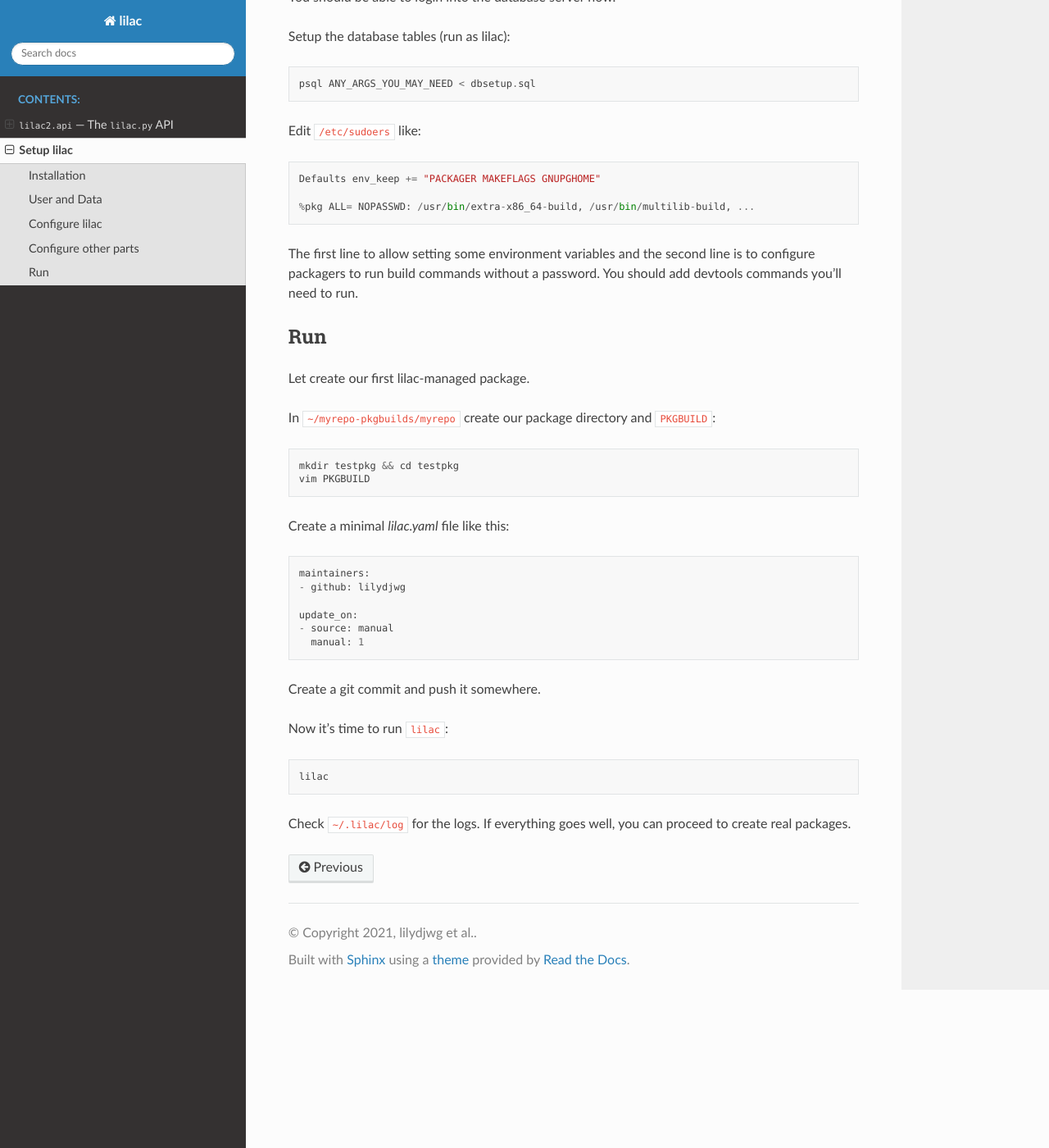
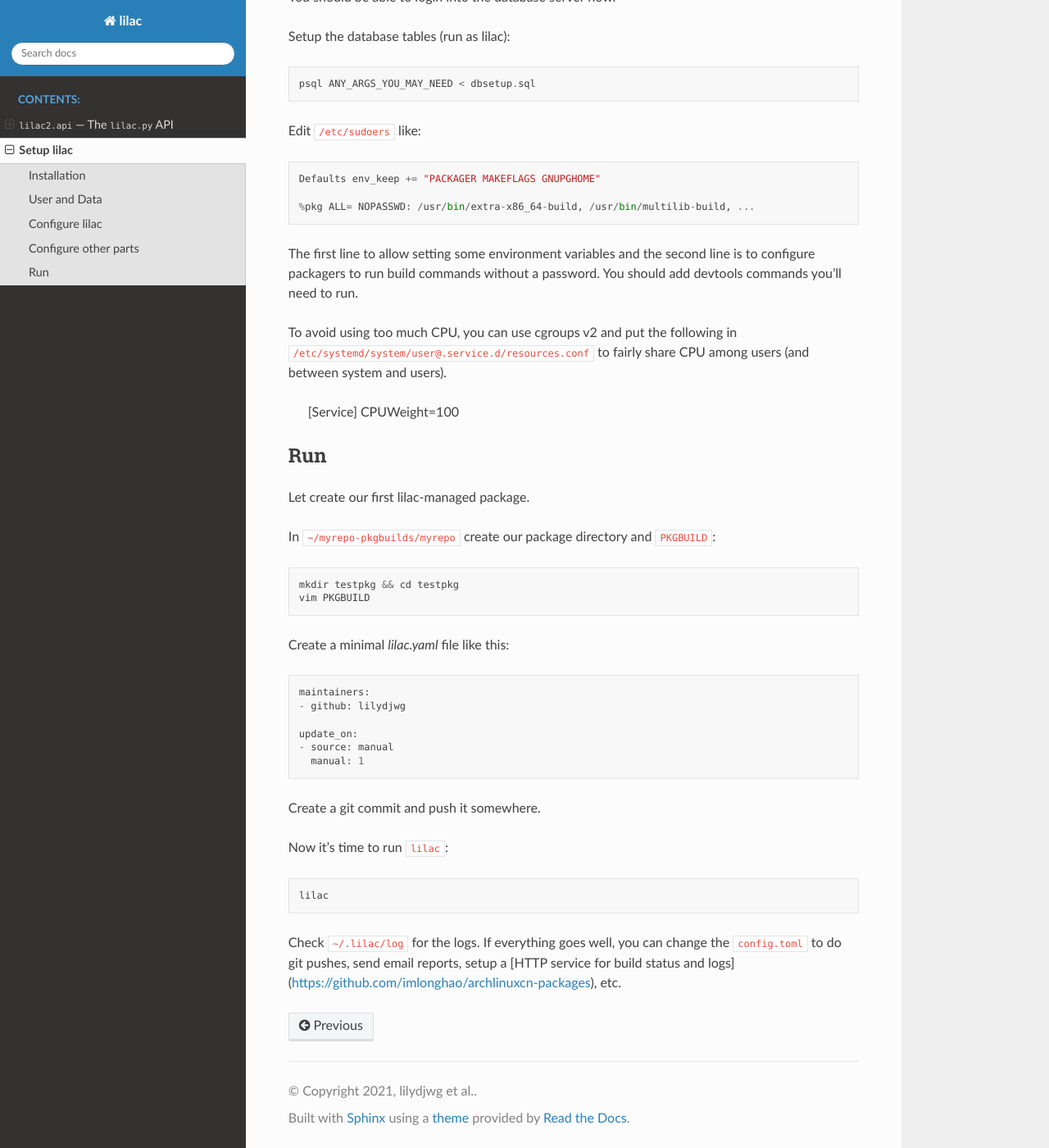
Before and after one commit to archlinuxcn/lilac, a Sphinx documentation site: the page built from docs/setup.rst, in a window 1280 px wide and 1400 px high, scrolled down 3718 px. Shown: the whole window at 82% size. Built offline with Sphinx 7.4.7 and the Read the Docs theme 2.0.0, drawn with Linux system fonts in a browser that asks for light colours.

Commit message:
update setup.rst

```diff
--- a/docs/setup.rst
+++ b/docs/setup.rst
@@ -145,6 +145,10 @@ Edit ``/etc/sudoers`` like::
 
 The first line to allow setting some environment variables and the second line is to configure packagers to run build commands without a password. You should add devtools commands you'll need to run.
 
+To avoid using too much CPU, you can use cgroups v2 and put the following in ``/etc/systemd/system/user@.service.d/resources.conf`` to fairly share CPU among users (and between system and users).
+
+  [Service]
+  CPUWeight=100
 
 Run
 ---
@@ -175,4 +179,4 @@ Now it's time to run ``lilac``::
 
   lilac
 
-Check ``~/.lilac/log`` for the logs. If everything goes well, you can proceed to create real packages.
+Check ``~/.lilac/log`` for the logs. If everything goes well, you can change the ``config.toml`` to do git pushes, send email reports, setup a [HTTP service for build status and logs](https://github.com/imlonghao/archlinuxcn-packages), etc.
```
